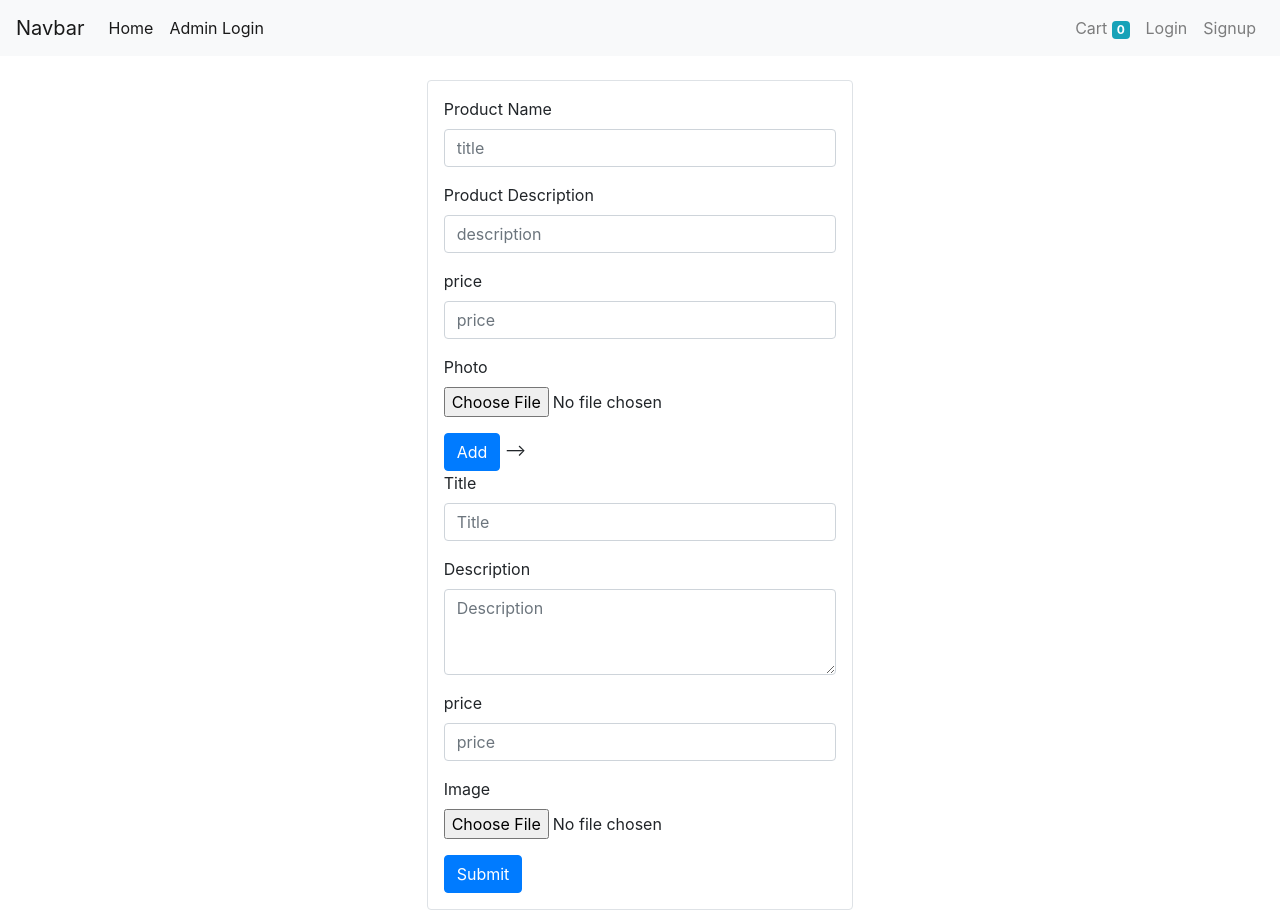
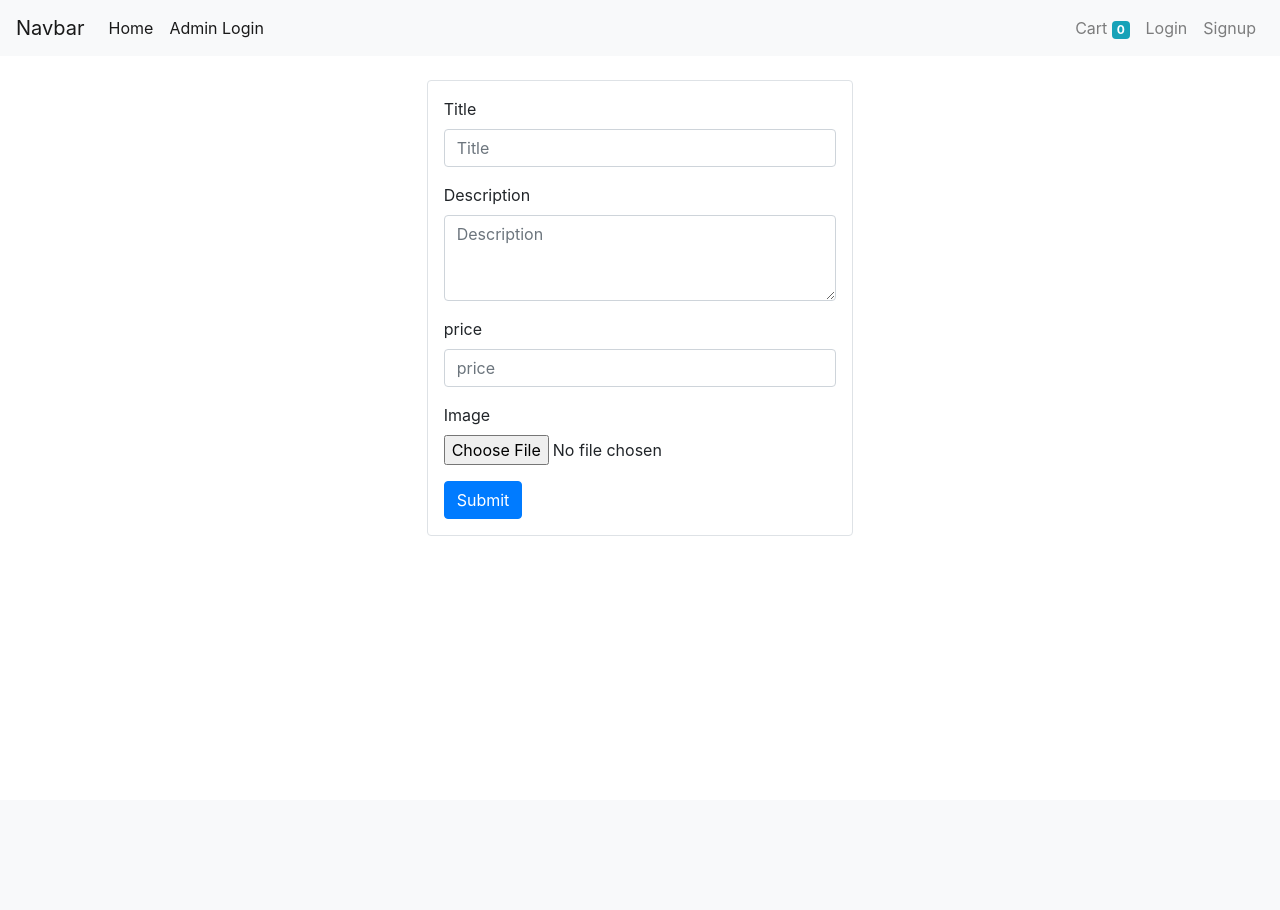
Before and after one commit to shibdaskumbhakar/Realmco_task, a Django app: page /add-product/ in a window 1280 px wide. After the commit the page ends 536 px from the top, so only its background shows below. Run offline with Django 3.2, Linux system fonts and the light colour scheme; some libraries are stand-ins or nearby versions.

Commit message:
some changes

```diff
--- a/Task/requirement.txt.txt
+++ b/Task/requirement.txt.txt
@@ -4,3 +4,7 @@ django-crispy-forms-1.11.0
 
 admin username = shibdas
 admin pass = 1234
+
+stuff login
+user = test@gmail.com
+pass = test@123
--- a/Task/store/templates/store/add_product.html
+++ b/Task/store/templates/store/add_product.html
@@ -3,29 +3,6 @@
 {% block content %}
 
 <div class="col-lg-4 mx-auto border rounded p-3 mt-4"">
-
-    <div class=" form-group">
-    <label for="exampleInputEmail1">Product Name</label>
-    <input type="text" name="title" class="form-control" id="exampleInputEmail1" aria-describedby="emailHelp"
-        placeholder="title">
-</div>
-<div class="form-group">
-    <label for="exampleInputPassword1">Product Description</label>
-    <input type="text" name="description" class="form-control" id="exampleInputPassword1" placeholder="description">
-</div>
-<div class="form-group">
-    <label for="exampleInputPassword1">price</label>
-    <input type="number" name="price" class="form-control" id="exampleInputPassword1" placeholder="price">
-</div>
-
-<div class="form-group">
-    <label for="exampleFormControlFile1">Photo</label>
-    <input type="file" name="image" class="form-control-file" id="exampleFormControlFile1">
-</div>
-<button type="submit" class="btn btn-primary">Add</button>
-</form> -->
-
-
 
 
 <form action="/add-product/" method="POST" enctype="multipart/form-data">
@@ -50,7 +27,7 @@
     </div>
 
     <button type="submit" class="btn btn-primary">Submit</button>
-</form>
+    </form>
 </div>
 
 {% endblock %}
```
Also changed, not shown: Task/store/views.py (+0 -31 lines), Task/db.sqlite3.
